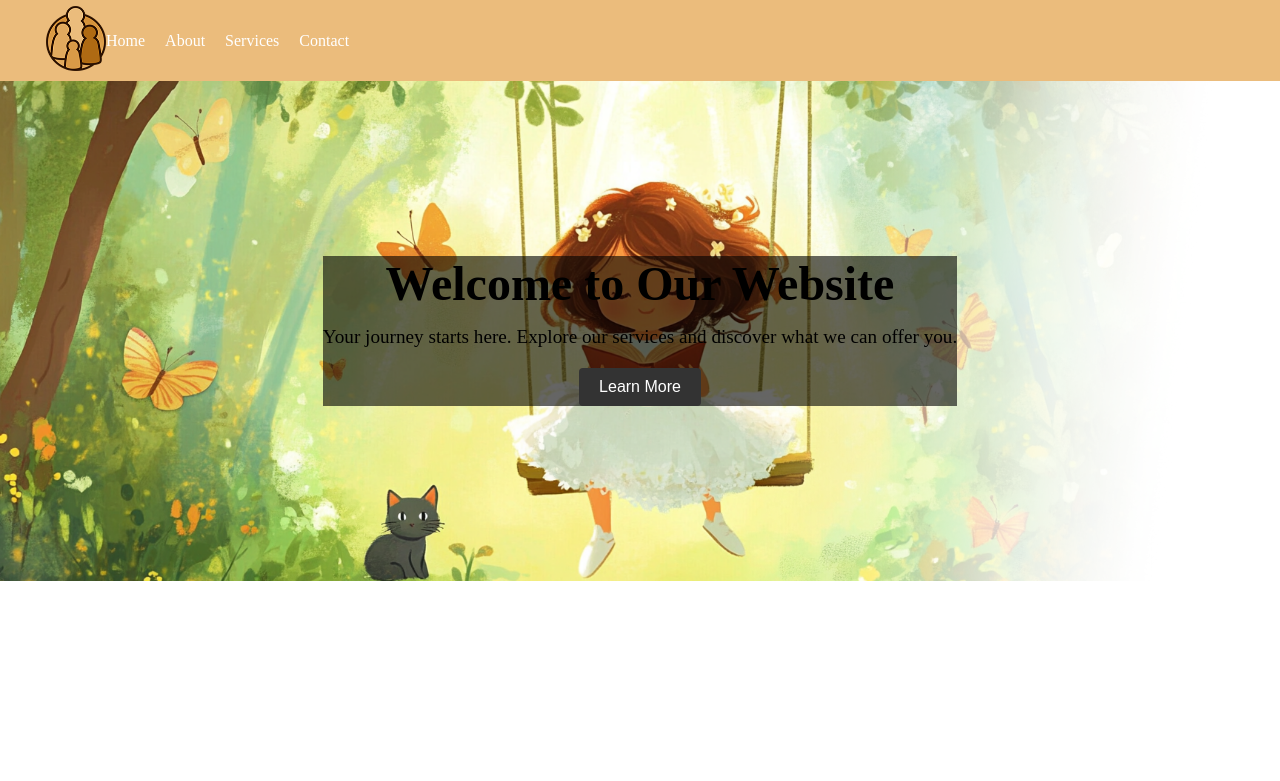
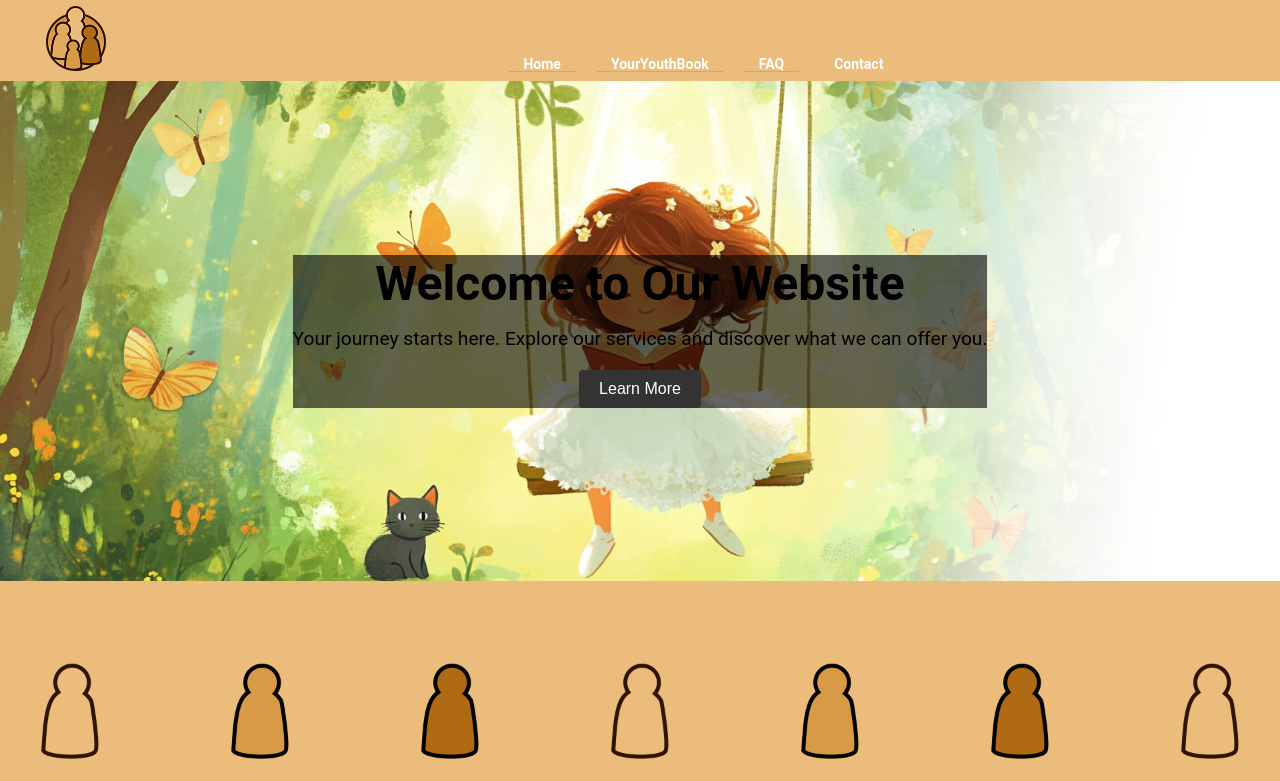
Before and after one commit to Miguell0706/ProjectRepo, a React (Vite) app in the folder frontend/: page / in a window 1280 px wide. Shown: the top 781 px of the page. Built offline with nearby package versions, Linux system fonts and the light colour scheme.

Commit message:
working on navbar

```diff
--- /dev/null
+++ b/frontend/src/components/HomePageComponents/About.jsx
@@ -0,0 +1,7 @@
+import React from "react";
+
+const About = () => {
+  return <section className="about"></section>;
+};
+
+export default About;
--- /dev/null
+++ b/frontend/src/components/HomePageComponents/Footer.jsx
@@ -0,0 +1,22 @@
+import React from "react";
+import SingleLogo from "../../assets/HomePageAssets/SingleLogo.png";
+import SingleLogo2 from "../../assets/HomePageAssets/SingleLogo2.png";
+import SingleLogo3 from "../../assets/HomePageAssets/SingleLogo3.png";
+const Footer = () => {
+  return (
+    <section className="footer">
+      <div className="footer-image-container">
+        <img src={SingleLogo} alt="Single Logo" />
+        <img src={SingleLogo2} alt="Single Logo2" />
+        <img src={SingleLogo3} alt="Single Logo3" />
+        <img src={SingleLogo} alt="Single Logo" />
+        <img src={SingleLogo2} alt="Single Logo2" />
+        <img src={SingleLogo3} alt="Single Logo3" />
+        <img src={SingleLogo} alt="Single Logo" />
+      </div>
+      <div className="footer-text-container"></div>
+    </section>
+  );
+};
+
+export default Footer;
--- a/frontend/src/components/HomePageComponents/Navbar.jsx
+++ b/frontend/src/components/HomePageComponents/Navbar.jsx
@@ -26,10 +26,10 @@ const Navbar = () => {
           Home
         </Link>
         <Link to="/about" onClick={() => setIsMobileMenuOpen(false)}>
-          About
+          YourYouthBook
         </Link>
         <Link to="/services" onClick={() => setIsMobileMenuOpen(false)}>
-          Services
+          FAQ
         </Link>
         <Link to="/contact" onClick={() => setIsMobileMenuOpen(false)}>
           Contact
--- a/frontend/src/pages/HomePage.jsx
+++ b/frontend/src/pages/HomePage.jsx
@@ -2,11 +2,15 @@ import React, { useState, useEffect } from "react";
 import "../styles/Homepage.css";
 import Navbar from "../components/HomePageComponents/Navbar";
 import Hero from "../components/HomePageComponents/Hero";
+import About from "../components/HomePageComponents/About";
+import Footer from "../components/HomePageComponents/Footer";
 const HomePage = () => {
   return (
     <div className="Home-container">
       <Navbar />
       <Hero />
+      <About />
+      <Footer />
     </div>
   );
 };
--- a/frontend/src/styles/HomePage.css
+++ b/frontend/src/styles/HomePage.css
@@ -1,3 +1,7 @@
+.home-container {
+  background-color: var(--primary-tan);
+  overflow-x: hidden;
+}
 /*=================================== Navbar.css ===========================*/
 .navbar {
   display: flex;
@@ -15,15 +19,33 @@
 }
 
 .navbar__links {
+  font-size: 14px;
+  font-weight: 600;
+  background-color: #f2f8fd;
+  justify-content: center;
+  display: none;
+  flex-direction: column;
+  position: absolute;
+  top: 60px;
+  right: 0;
+  width: 90%;
+  height: 0px;
+  transition: 250ms ease-in-out;
+}
+.navbar__links--open {
   display: flex;
-  gap: 20px;
+  height: auto;
 }
 
 .navbar__links a {
-  color: white;
+  color: black;
   text-decoration: none;
+  display: flex;
+  padding: 15px;
 }
-
+.navbar__links a:not(:last-child) {
+  border-bottom: 1px solid rgba(0, 0, 0, 0.1); /* Black color with 50% opacity */
+}
 .navbar__toggle {
   width: 30px;
   height: 35px;
@@ -60,21 +82,7 @@
 .navbar__toggle.open span:nth-child(3) {
   transform: rotate(-45deg) translate(5px, -5px);
 }
-.navbar__links {
-  display: none;
-  flex-direction: column;
-  position: absolute;
-  top: 60px;
-  right: 0;
-  width: 100%;
-  padding: 10px 0;
-}
 
-.navbar__links--open {
-  display: flex;
-}
-
-/* Mobile styling */
 @media (min-width: 768px) {
   .navbar__links {
     display: flex;
@@ -136,3 +144,38 @@
   cursor: pointer;
   border-radius: 4px;
 }
+
+/*==========================================ABOUT================================================*/
+.about {
+  display: flex;
+  align-items: center;
+  justify-content: center;
+  flex-direction: column;
+  width: 100%;
+  text-align: center;
+  padding: 30px;
+  background-color: var(--primary-tan);
+}
+/*==========================================FOOTER================================================*/
+.footer {
+  background-color: var(--primary-tan);
+  overflow-x: hidden;
+}
+.footer-image-container {
+  display: flex;
+  justify-content: space-between;
+  align-items: center;
+  padding: 20px;
+}
+.footer-image-container img {
+  width: 100px;
+  height: 100px;
+}
+.footer-text-container {
+  position: relative;
+  background-color: red; /* Bottom section color */
+  height: 300px;
+  width: 100%;
+  border-radius: 300% 300% 0% 0%;
+  padding: 20px;
+}
--- a/frontend/src/styles/index.css
+++ b/frontend/src/styles/index.css
@@ -15,4 +15,5 @@ body {
   height: 100%;
   margin: 0;
   padding: 0;
+  font-family: "Roboto", sans-serif;
 }
```
Also changed, not shown: frontend/src/assets/HomePageAssets/SingleLogo2.png (added), frontend/src/assets/HomePageAssets/SingleLogo3.png (added).
